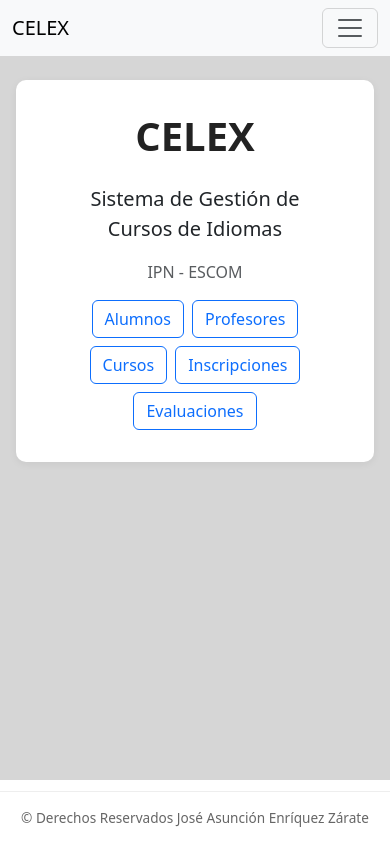
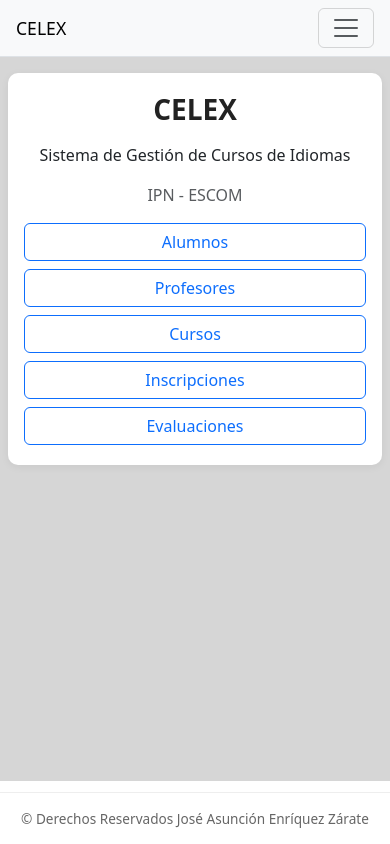
Before and after one commit to Alexa1611/celex-frontend, an Angular app: page /home in a window 390 px wide. Built offline with nearby package versions, Linux system fonts and the light colour scheme; no server answers.

Commit message:
Mejorar diseño responsive para móvil

```diff
--- a/src/app/celex/alumnos/lista-alumnos/lista-alumnos.html
+++ b/src/app/celex/alumnos/lista-alumnos/lista-alumnos.html
@@ -20,6 +20,7 @@
     </div>
   }
 
+  <div class="table-responsive tabla-responsive-celex">
   <table class="table table-bordered table-striped tabla-clase">
     <thead>
       <tr>
@@ -61,4 +62,5 @@
       }
     </tbody>
   </table>
+  </div>
 </div>
--- a/src/app/celex/cursos/lista-cursos/lista-cursos.html
+++ b/src/app/celex/cursos/lista-cursos/lista-cursos.html
@@ -3,6 +3,7 @@
   <div class="text-center mb-3">
     <a class="btn btn-primary" routerLink="/cursoForm">Registrar curso</a>
   </div>
+  <div class="table-responsive tabla-responsive-celex">
   <table class="table table-bordered table-striped tabla-clase">
     <thead>
       <tr>
@@ -36,4 +37,5 @@
       }
     </tbody>
   </table>
+  </div>
 </div>
--- a/src/app/celex/evaluaciones/lista-evaluaciones/lista-evaluaciones.html
+++ b/src/app/celex/evaluaciones/lista-evaluaciones/lista-evaluaciones.html
@@ -3,6 +3,7 @@
   <div class="text-center mb-3">
     <a class="btn btn-primary" routerLink="/evaluacionForm">Registrar evaluación</a>
   </div>
+  <div class="table-responsive tabla-responsive-celex">
   <table class="table table-bordered table-striped tabla-clase">
     <thead>
       <tr>
@@ -34,4 +35,5 @@
       }
     </tbody>
   </table>
+  </div>
 </div>
--- a/src/app/celex/inscripciones/lista-inscripciones/lista-inscripciones.html
+++ b/src/app/celex/inscripciones/lista-inscripciones/lista-inscripciones.html
@@ -3,6 +3,7 @@
   <div class="text-center mb-3">
     <a class="btn btn-primary" routerLink="/inscripcionForm">Registrar inscripción</a>
   </div>
+  <div class="table-responsive tabla-responsive-celex">
   <table class="table table-bordered table-striped tabla-clase">
     <thead>
       <tr>
@@ -34,4 +35,5 @@
       }
     </tbody>
   </table>
+  </div>
 </div>
--- a/src/app/celex/profesores/lista-profesores/lista-profesores.html
+++ b/src/app/celex/profesores/lista-profesores/lista-profesores.html
@@ -3,6 +3,7 @@
   <div class="text-center mb-3">
     <a class="btn btn-primary" routerLink="/profesorForm">Registrar profesor</a>
   </div>
+  <div class="table-responsive tabla-responsive-celex">
   <table class="table table-bordered table-striped tabla-clase">
     <thead>
       <tr>
@@ -34,4 +35,5 @@
       }
     </tbody>
   </table>
+  </div>
 </div>
--- a/src/app/header/header.html
+++ b/src/app/header/header.html
@@ -1,5 +1,5 @@
-<nav class="navbar navbar-expand-lg navbar-light bg-light">
-  <div class="container-fluid">
+<nav class="navbar navbar-expand-lg navbar-light bg-light sticky-top border-bottom">
+  <div class="container-fluid px-3">
     <a class="navbar-brand" routerLink="/home">CELEX</a>
     <button
       class="navbar-toggler"
--- a/src/app/home/home.html
+++ b/src/app/home/home.html
@@ -3,7 +3,7 @@
     <h1>CELEX</h1>
     <p class="lead">Sistema de Gestión de Cursos de Idiomas</p>
     <p class="text-muted">IPN - ESCOM</p>
-    <div class="d-flex flex-wrap gap-2 justify-content-center mt-3">
+    <div class="d-flex flex-wrap gap-2 justify-content-center mt-3 botones-home">
       <a class="btn btn-outline-primary" routerLink="/alumnos">Alumnos</a>
       <a class="btn btn-outline-primary" routerLink="/profesores">Profesores</a>
       <a class="btn btn-outline-primary" routerLink="/cursos">Cursos</a>
--- a/src/styles.css
+++ b/src/styles.css
@@ -122,18 +122,18 @@
   background: #fff;
   min-height: calc(100vh - 120px);
   padding: 1.5rem 2rem 3rem;
+  overflow-x: hidden;
 }
 
-.titulo-listado {
-  text-align: center;
-  font-weight: 700;
-  font-size: 1.75rem;
-  margin-bottom: 1.5rem;
-  color: #222;
+.tabla-responsive-celex {
+  max-width: 1100px;
+  margin: 0 auto;
+  -webkit-overflow-scrolling: touch;
 }
 
 .tabla-clase {
-  max-width: 1100px;
+  width: 100%;
+  min-width: 640px;
   margin: 0 auto;
   border-color: #ccc;
 }
@@ -155,11 +155,19 @@
 .col-centro,
 .col-acciones {
   text-align: center;
+}
+
+.col-acciones {
   white-space: nowrap;
+}
+
+.col-acciones .btn {
+  margin-bottom: 0.25rem;
 }
 
 .col-texto {
   text-align: left;
+  word-break: break-word;
 }
 
 .tabla-clase .btn-outline-danger {
@@ -183,3 +191,94 @@
 .formulario-clase .form-control[readonly] {
   background-color: #f8f9fa;
 }
+
+.titulo-listado {
+  text-align: center;
+  font-weight: 700;
+  font-size: 1.75rem;
+  margin-bottom: 1.5rem;
+  color: #222;
+}
+
+.botones-home {
+  display: flex;
+  flex-wrap: wrap;
+  gap: 0.5rem;
+  justify-content: center;
+}
+
+.botones-home .btn {
+  flex: 1 1 auto;
+  min-width: 140px;
+  max-width: 100%;
+}
+
+@media (max-width: 768px) {
+  .contenido-listado {
+    padding: 1rem 0.75rem 2rem;
+  }
+
+  .titulo-listado {
+    font-size: 1.35rem;
+    margin-bottom: 1rem;
+  }
+
+  .tarjeta-clase {
+    padding: 1.25rem 1rem;
+    margin: 0 0.5rem;
+  }
+
+  .tarjeta-bienvenida h1 {
+    font-size: 1.75rem;
+    margin-bottom: 1rem;
+  }
+
+  .tarjeta-bienvenida .lead {
+    font-size: 1rem;
+  }
+
+  .pagina-clase {
+    padding: 1rem 0.5rem 2rem;
+  }
+
+  .formulario-clase {
+    padding-left: 0.5rem;
+    padding-right: 0.5rem;
+  }
+
+  .tabla-clase .btn-outline-danger,
+  .tabla-clase .btn-outline-dark {
+    min-width: auto;
+    display: block;
+    width: 100%;
+    margin: 0.15rem 0 !important;
+  }
+
+  .col-acciones {
+    white-space: normal;
+    min-width: 110px;
+  }
+
+  .navbar-brand {
+    font-size: 1.1rem;
+  }
+
+  .app-footer {
+    font-size: 0.75rem;
+    padding: 0.75rem 0.5rem;
+    line-height: 1.4;
+  }
+}
+
+@media (max-width: 576px) {
+  .botones-home .btn {
+    width: 100%;
+    min-width: 0;
+  }
+
+  .alert .btn {
+    display: block;
+    width: 100%;
+    margin: 0.35rem 0 !important;
+  }
+}
```
